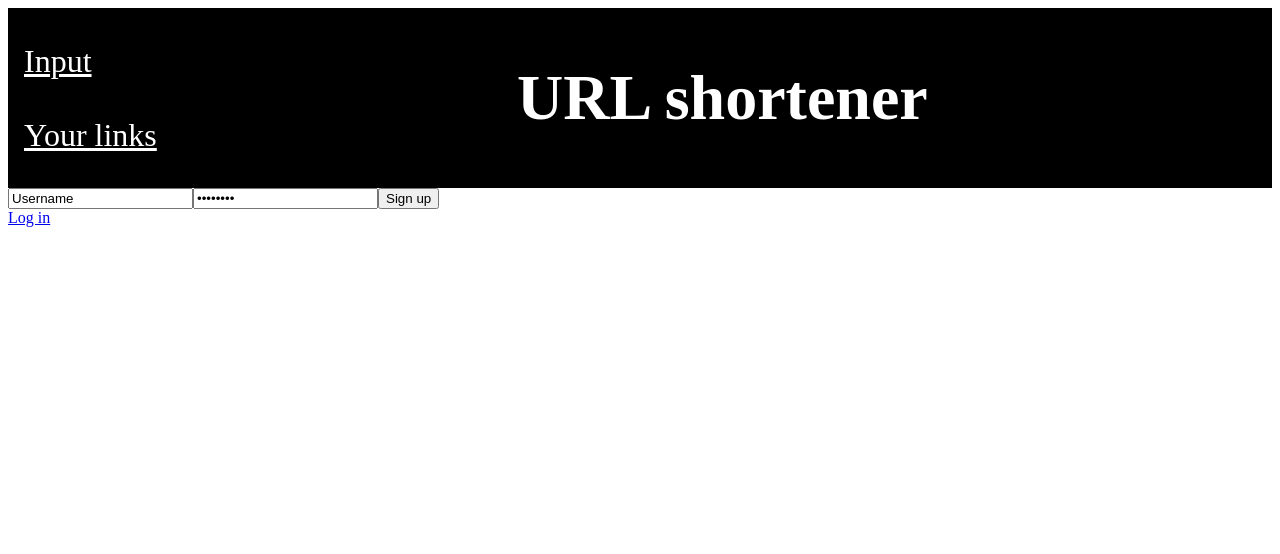
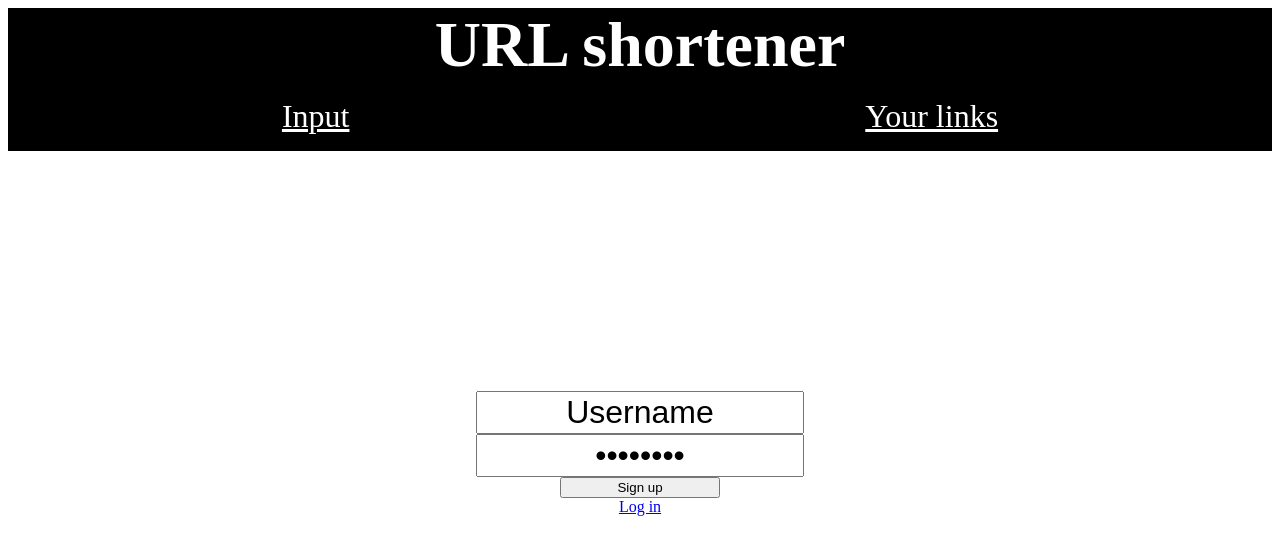
Before and after one commit to evanandrewson-401-advanced-javascript/url-shortener-fe, a React app: page / in a window 1280 px wide. Shown: the top 554 px of the page. Built offline with nearby package versions, Linux system fonts and the light colour scheme.

Commit message:
added styling for links page

```diff
--- /dev/null
+++ b/src/components/containers/Auth.css
@@ -0,0 +1,5 @@
+.auth {
+    margin-top: 30vh;
+    text-align: center;
+    width: 100%
+}
--- a/src/components/containers/Login.js
+++ b/src/components/containers/Login.js
@@ -5,15 +5,16 @@ import UsernameAndPassForm from '../session/UsernameAndPassForm';
 import PropTypes from 'prop-types';
 import { login } from '../../actions/sessionActions';
 import { getSessionId, getSessionError } from '../../selectors/sessionSelectors';
+import styles from './Auth.css';
 
 const Login = ({ handleLogin, sessionError, sessionId }) => {
   if(sessionId) return <Redirect to='/input' />;
   return (
-    <>
+    <div className={styles.auth}>
       <UsernameAndPassForm buttonText='Log in' handleSubmit={handleLogin} />
       <Link to='/'>Sign up</Link>
       {sessionError && <p>{sessionError}</p>}
-    </>
+    </div>
   );
 };
 
--- a/src/components/containers/Signup.js
+++ b/src/components/containers/Signup.js
@@ -4,13 +4,14 @@ import { connect } from 'react-redux';
 import UsernameAndPassForm from '../session/UsernameAndPassForm';
 import PropTypes from 'prop-types';
 import { signup } from '../../actions/sessionActions';
+import styles from './Auth.css';
 
 const Signup = ({ handleSignup }) => {
   return (
-    <>
+    <div className={styles.auth}>
       <UsernameAndPassForm buttonText='Sign up' handleSubmit={handleSignup} />
       <Link to='/login'>Log in</Link>
-    </>
+    </div>
   );
 };
 
--- a/src/components/header/Header.css
+++ b/src/components/header/Header.css
@@ -1,17 +1,19 @@
 .Header {
     display: flex;
+    flex-direction: column;
+    justify-content: space-evenly;
     background-color: black;
     color: white;
 
     h1 {
         font-size: 4em;
+        margin: 0;
         flex: 1;
         text-align: center;
     }
 
     nav {
         display: flex;
-        flex-direction: column;
         text-decoration: none;
         justify-content: space-around;
         font-size: 2em;
--- a/src/components/header/Header.js
+++ b/src/components/header/Header.js
@@ -5,11 +5,11 @@ import styles from './Header.css';
 const Header = () => {
   return (
     <section className={styles.Header}>
+      <h1>URL shortener</h1>
       <nav>
         <Link to='/input'>Input</Link>
         <Link to='/links'>Your links</Link>
       </nav>
-      <h1>URL shortener</h1>
     </section>
   );
 };
--- /dev/null
+++ b/src/components/links/LinkItem.css
@@ -0,0 +1,5 @@
+.LinkItem {
+    margin-top: 1em;
+    border: 2px solid black;
+    padding: 1em;
+}
--- a/src/components/links/LinkItem.js
+++ b/src/components/links/LinkItem.js
@@ -1,6 +1,7 @@
 import React, { useEffect, useState } from 'react';
 import PropTypes from 'prop-types';
 import { getHit } from '../../services/hit';
+import styles from './LinkItem.css';
 
 
 const BASE_URL = 'http://localhost:7890/api/v1/link/';
@@ -11,15 +12,16 @@ const LinkItem = ({ link }) => {
   useEffect(() => {
     getHit(link._id).then(result => {
       setHit(result);
+      console.log(result);
     });
   }, []);
 
   return (
-    <>
+    <div className={styles.LinkItem}>
       <p>Original URL: {link.original_url}</p>
       <p>Shortened URL: {BASE_URL}{link.code}</p>
       <p>Hits: {hit.hits}</p>
-    </>
+    </div>
   );
 };
 
--- /dev/null
+++ b/src/components/session/UsernameAndPassForm.css
@@ -0,0 +1,18 @@
+.form {
+    display: flex;
+    flex-direction: column;
+    width: 50vw;
+    margin: auto;
+
+    input {
+        width: 25vw;
+        font-size: 2em;
+        text-align: center;
+        margin: auto;
+    }
+
+    button {
+        width: 12.5vw;
+        margin: auto;
+    }
+}
--- a/src/components/session/UsernameAndPassForm.js
+++ b/src/components/session/UsernameAndPassForm.js
@@ -1,13 +1,14 @@
 import React, { useState } from 'react';
 import PropTypes from 'prop-types';
 import { withRouter } from 'react-router-dom';
+import styles from './UsernameAndPassForm.css';
 
 const UsernameAndPassForm = ({ handleSubmit, buttonText, history }) => {
   const [username, updateUsername] = useState('Username');
   const [password, updatePassword] = useState('Password');
 
   return (
-    <form onSubmit={event => handleSubmit(event, username, password, history)}>
+    <form className={styles.form} onSubmit={event => handleSubmit(event, username, password, history)}>
       <input type='text' value={username} onChange={({ target }) => updateUsername(target.value)} />
       <input type='password' value={password} onChange={({ target }) => updatePassword(target.value)} />
       <button>{buttonText}</button>
```
